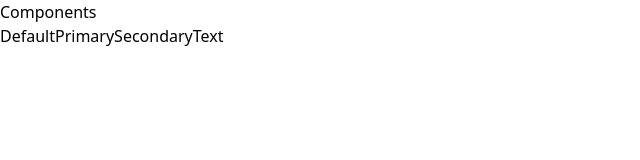
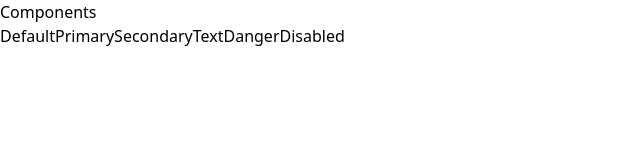
Before and after one commit to raulchincaamal/mp-ui-design, a React (Vite) app: page / in a window 1280 px wide. Shown: the top 160 px of the page, without its empty margins (0-640 px from the left). Built offline with nearby package versions, Linux system fonts and the light colour scheme.

Commit message:
feat(front): add examples button types

```diff
--- a/src/App.tsx
+++ b/src/App.tsx
@@ -10,6 +10,8 @@ const App = () => {
       <Button type="primary">Primary</Button>
       <Button type="secondary">Secondary</Button>
       <Button type="text">Text</Button>
+      <Button type="danger">Danger</Button>
+      <Button isDisabled>Disabled</Button>
     </div>
   )
 }
```
